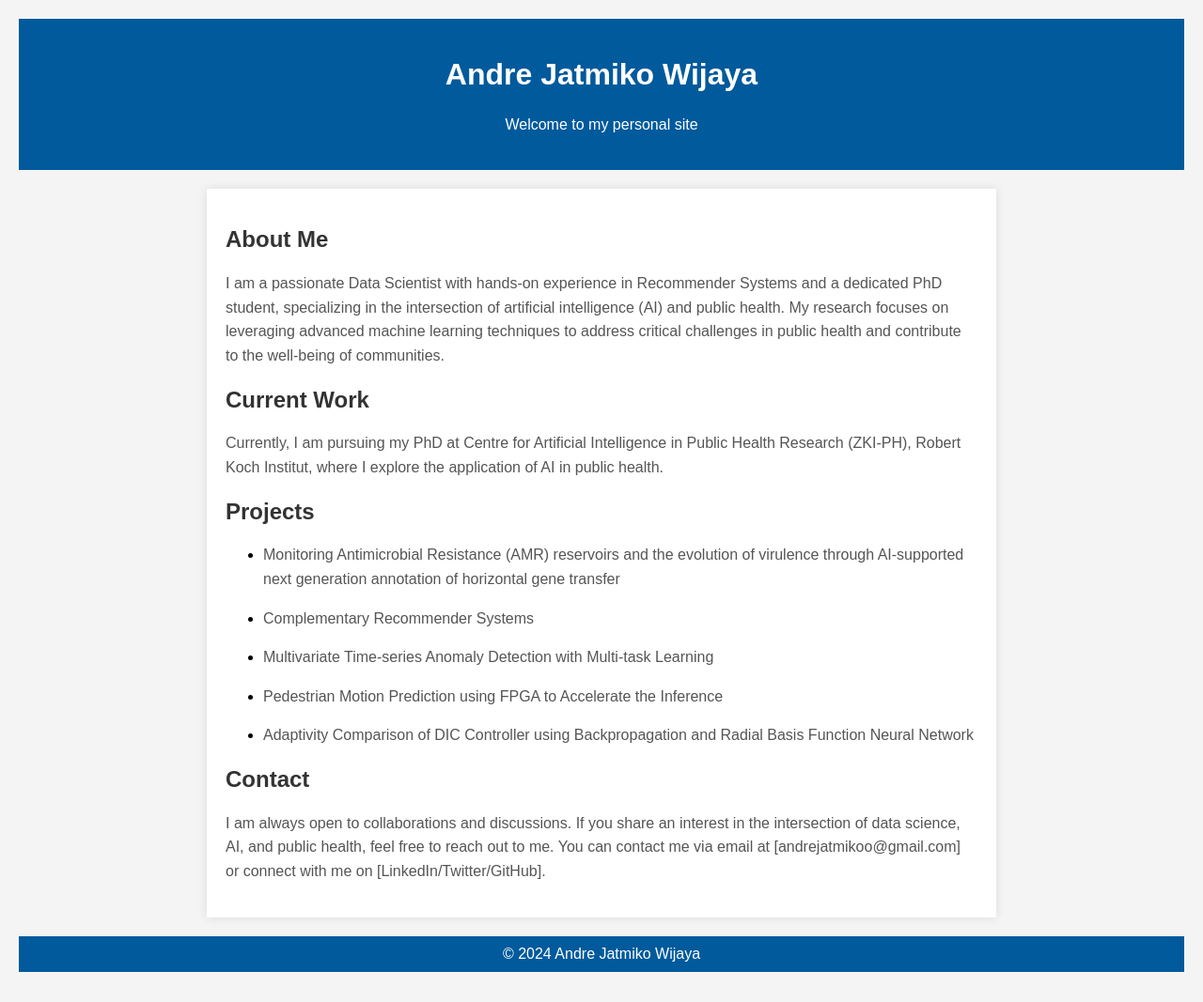
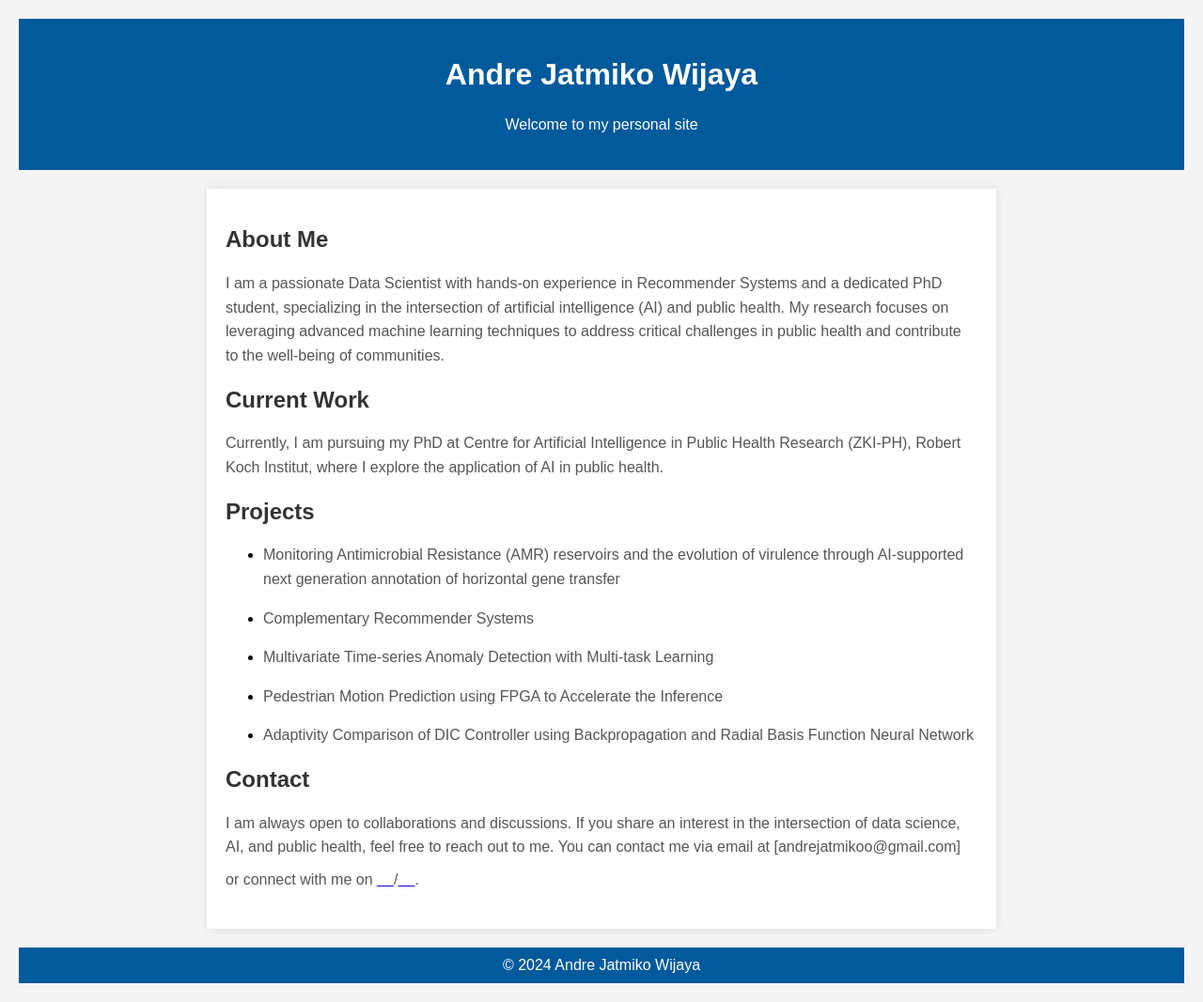
Before and after one commit to andrejw27/andrejw27.github.io, a plain HTML site: page docs/index.html in a window 1280 px wide. Shown: the whole page at 94% size. Drawn offline with Linux system fonts and the light colour scheme.

Commit message:
Update index.html

```diff
--- a/docs/index.html
+++ b/docs/index.html
@@ -83,7 +83,7 @@
         <section>
             <h2>Contact</h2>
             <p>
-                I am always open to collaborations and discussions. If you share an interest in the intersection of data science, AI, and public health, feel free to reach out to me. You can contact me via email at [andrejatmikoo@gmail.com] or connect with me on [LinkedIn/Twitter/GitHub].
+                I am always open to collaborations and discussions. If you share an interest in the intersection of data science, AI, and public health, feel free to reach out to me. You can contact me via email at [andrejatmikoo@gmail.com] or connect with me on <a href="https://www.linkedin.com/in/andre-jatmiko-wijaya-9a0296107"><i style="font-size:24px" class="fa">&#xf08c;</i></a>/<a href="https://github.com/andrejw27"><i style="font-size:24px" class="fa">&#xf09b;</i></a>.
             </p>
         </section>
     </main>
```
